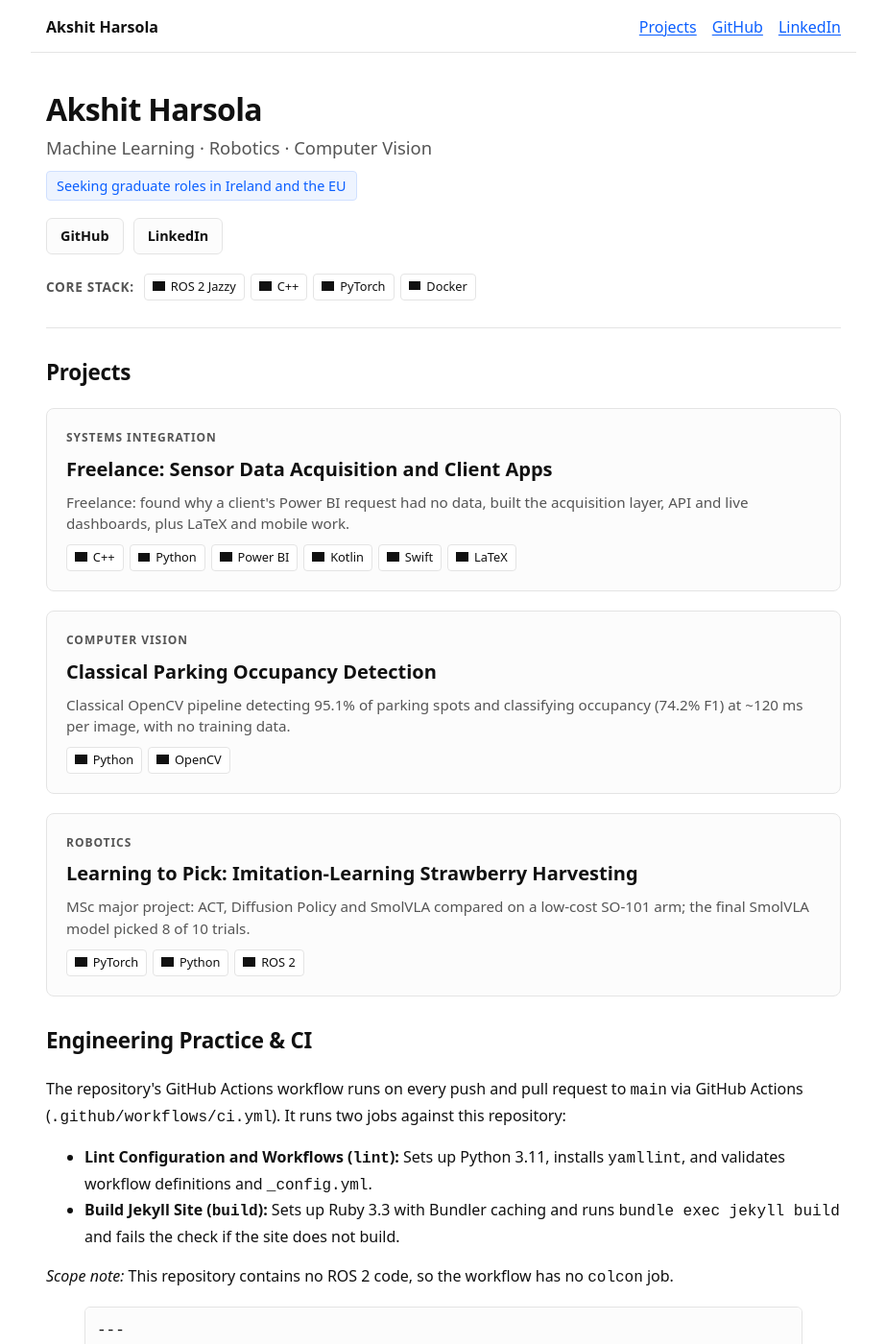
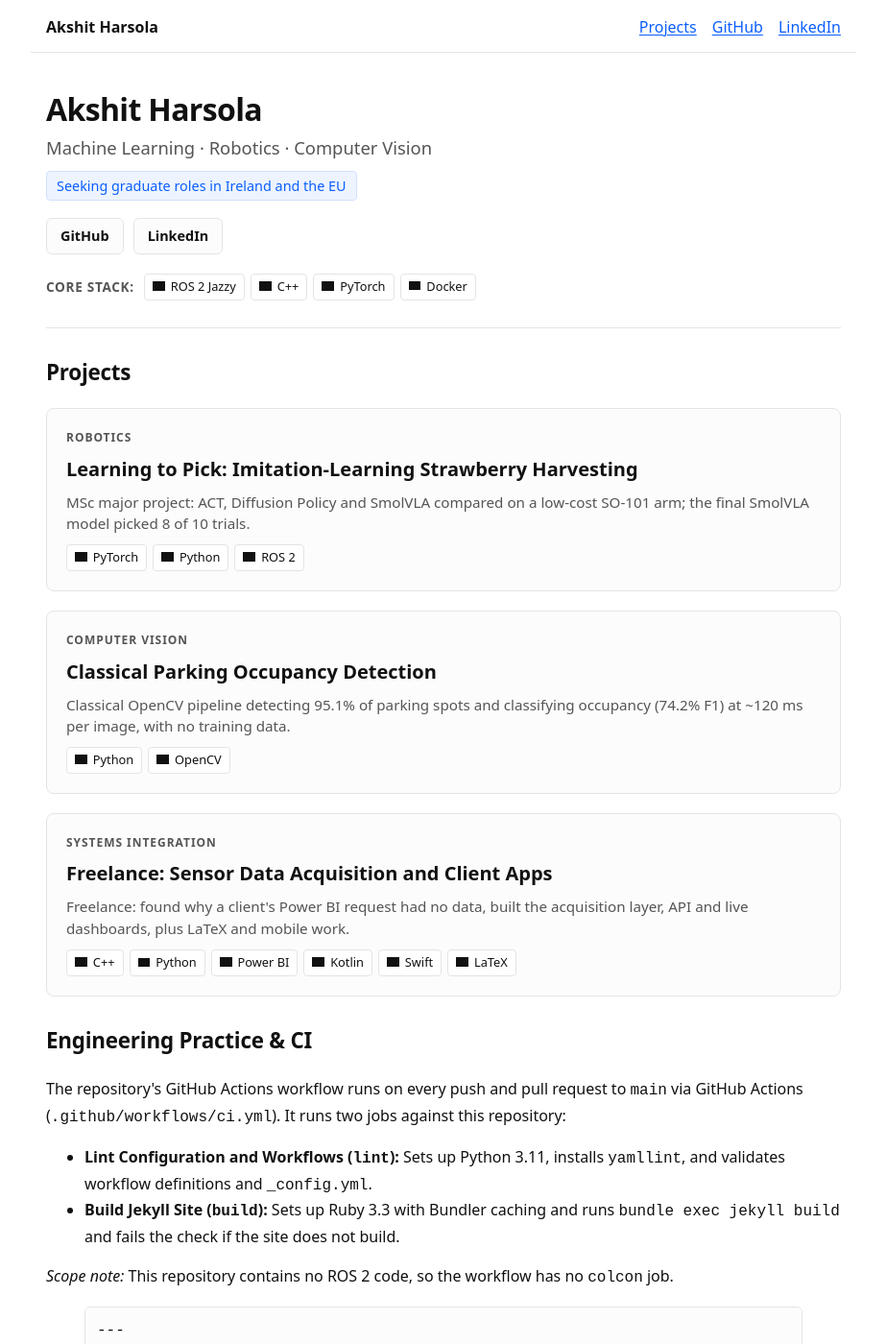
Before and after one commit to akshitharsola/akshitharsola.github.io, a Jekyll site: the page built from index.html, in a window 1280 px wide and 1400 px high. Shown: the whole window at 96% size, without its empty margins (178-1101 px from the left). Built offline with Jekyll 4.4.1, drawn with Linux system fonts in a browser that asks for light colours; grey boxes are pictures that could not be loaded.

Commit message:
Order project cards: major project first
Co-Authored-By: Claude Sonnet 5.5 <noreply@anthropic.com>

```diff
--- a/index.html
+++ b/index.html
@@ -26,7 +26,8 @@ title: Home
 <section id="projects" class="projects-section">
   <h2 class="section-heading">Projects</h2>
   <div class="project-grid">
-    {% for p in site.projects %}
+    {% assign sorted_projects = site.projects | sort: "order" %}
+    {% for p in sorted_projects %}
     <article class="project-card">
       <div class="card-meta">
         <span class="eyebrow">{{ p.domain }}</span>
```
Also changed, not shown: _projects/data-acquisition.md (+1 -0 lines), _projects/edge-vision.md (+1 -0 lines), _projects/lerobot-so101.md (+1 -0 lines).
